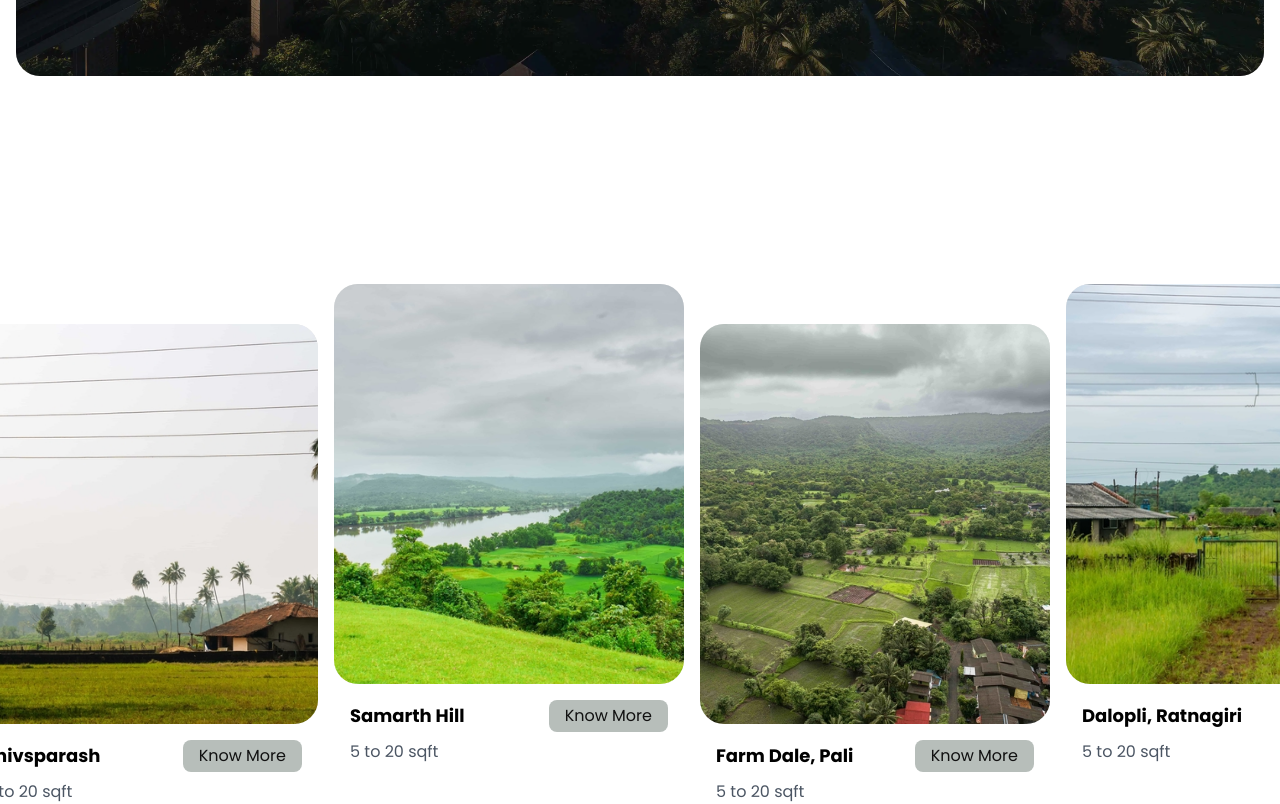
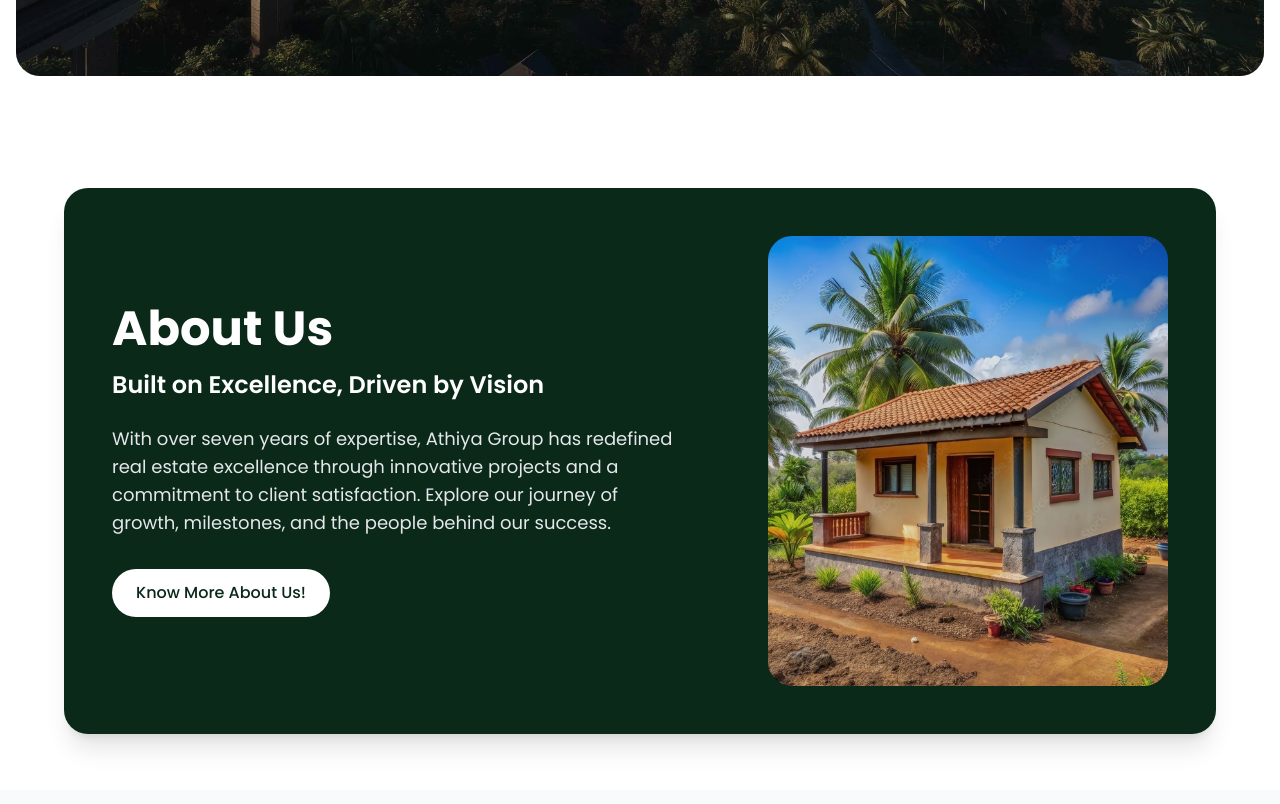
Before and after one commit to nex2link/Athiya-Group, a React (Vite) app: page / in a window 1280 px wide. Shown: the part 740-1544 px from the top of the page. Built offline with nearby package versions, Linux system fonts and the light colour scheme.

Commit message:
Update HomePage.jsx

```diff
--- a/src/pages/HomePage.jsx
+++ b/src/pages/HomePage.jsx
@@ -13,7 +13,7 @@
     <main className="relative min-h-screen pt-[72px]">
     <div >
       <Hero />
-      <HomeProject />
+{/*       <HomeProject /> */}
       <AboutUs/>
       <Services/>
       <WhyMahaMumbai/>
```
